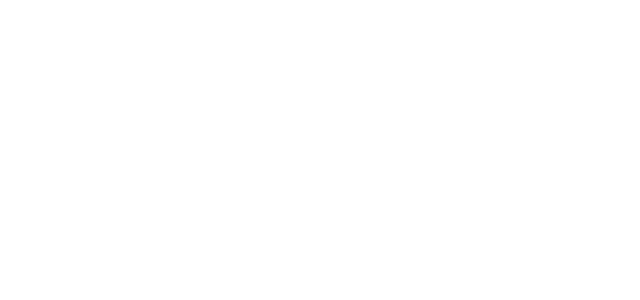
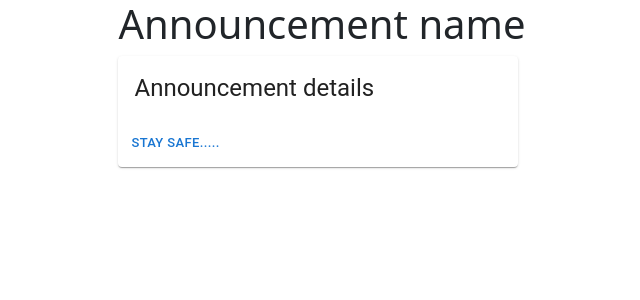
Before and after one commit to Anirudh4583/project-management-frontend, a React (Create React App) app: page /announcement in a window 1280 px wide. Shown: the top 300 px of the page, without its empty margins (318-958 px from the left). Built offline with nearby package versions, Linux system fonts and the light colour scheme; sample sign-in values are in the browser's storage.

Commit message:
Announcement card basic

```diff
--- a/src/App.js
+++ b/src/App.js
@@ -1,7 +1,7 @@
 import React from 'react'
 import { BrowserRouter as Router, Switch } from 'react-router-dom'
 import 'bootstrap/dist/css/bootstrap.min.css'
-
+import AnnouncementCard from './components/AnnouncementCard/AnnouncementCard'
 import { Home, Login, Dashboard } from './views/viewIndex'
 import PublicRoute from './utils/Routers/PublicRoute'
 import PrivateRoute from './utils/Routers/PrivateRoute'
@@ -13,9 +13,11 @@
       <Router>
         <div className="content">
           <Switch>
+
             <PublicRoute exact path="/" component={Home} />
             <PublicRoute path="/login" component={Login} />
             <PrivateRoute path="/:role/dashboard" component={Dashboard} />
+            <PrivateRoute path="/announcement" component={AnnouncementCard} />
             <PrivateRoute path="/form/:formId" component={FillForm} />
             <PrivateRoute
               path="/create-announcement"
--- /dev/null
+++ b/src/components/AnnouncementCard/AnnouncementCard.jsx
@@ -0,0 +1,28 @@
+import React from "react";
+import Card from "@mui/material/Card";
+import CardContent from "@mui/material/CardContent";
+import Typography from "@mui/material/Typography";
+import CardActions from "@mui/material/CardActions";
+import Button from "@mui/material/Button";
+export default function AnnouncementCard(props) {
+return (
+	<div style={{margin:"auto",width:"max-content"}}>
+	<h1>Announcement name</h1>
+	<Card
+		style={{
+		width: 400,
+		backgroundColor: "white",
+		}}
+	>
+		<CardContent>
+		<Typography variant="h5" component="h3">
+			Announcement details
+		</Typography>
+		</CardContent>
+        <CardActions>
+		<Button size="small">Stay Safe.....</Button>
+		</CardActions>
+	</Card>
+	</div>
+);
+}
```
